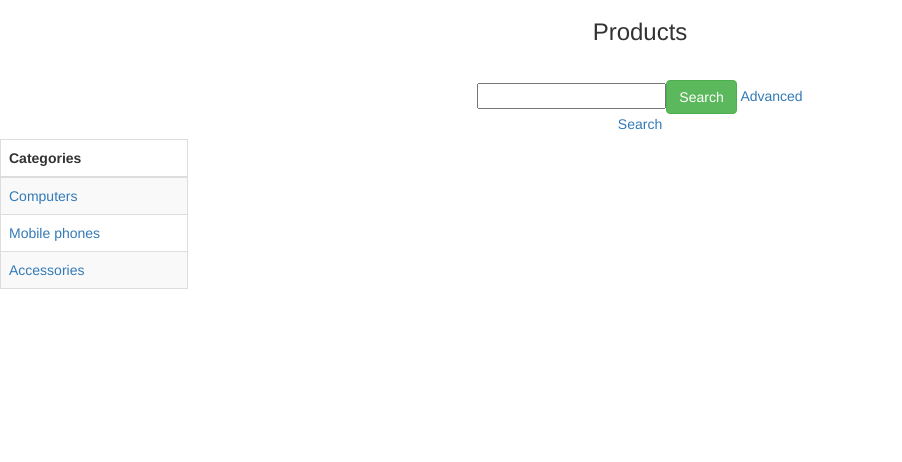
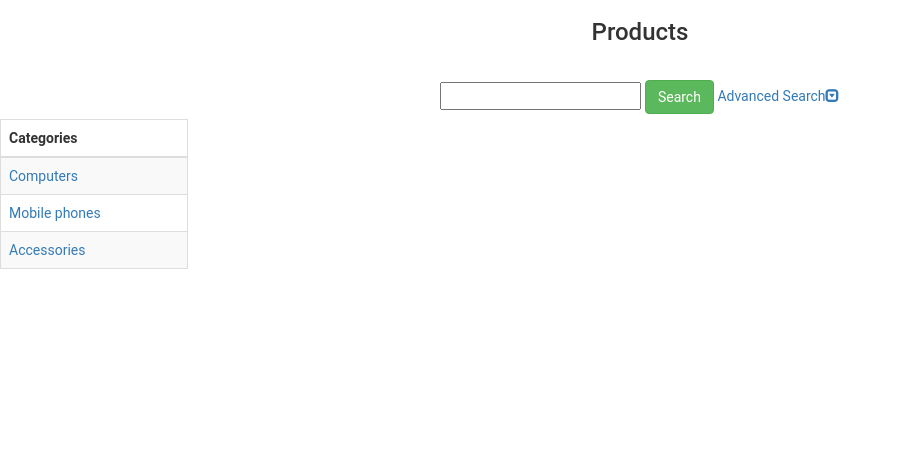
Before and after one commit to J-Hieta/Online-shop-application, a PHP site: page /Layouts/index.php in a window 1280 px wide. Shown: the part 338-800 px from the top of the page, without its empty margins (0-902 px from the left). Run offline with PHP 8.4, Linux system fonts and the light colour scheme; data comes from the database, SQL or seed files in the repository.

Commit message:
Monkey with a wrench
...is going wild

```diff
--- a/Layouts/index.php
+++ b/Layouts/index.php
@@ -81,14 +81,18 @@ session_start();
   <h3 align="center">Products</h3><br>
   <div align="center" style="padding: 5px" class="search">
 
-  <!-- Advanced search -->
   <form id="search" method="post">
   <div class="form input-group">
-    <input required name="input" value="" id="search-input" type="text">
-    <button id="search_button" class="btn btn-success" type="submit" name="searchButton" value="submit">Search</button>
-    <a role="button" onclick="showAdvanced()" id="advanced_text" style="margin-left: 1%;">Advanced Search</a>
+    <!-- Basic Search -->
+    <div class="row">
+      <input required name="input" value="" id="search-input" type="text">
+      <button id="search_button" class="btn btn-success" type="submit" name="searchButton" value="submit">Search</button>
+      <a role="button" onclick="showAdvanced()" id="advanced_text">Advanced Search<span class="glyphicon glyphicon-collapse-down"></span></a>
+    </div>
+
+    <!-- Advanced search -->
     <div class="row" id="advanced_options" hidden><br>
-    <select name="category" name="search-category" id="search-category">
+      <select name="category" name="search-category" id="search-category">
         <option value="">Select category</option>
         <option value="computers">Computers</option>
         <option value="phones">Phones</option>
--- a/Scripts/index.js
+++ b/Scripts/index.js
@@ -14,12 +14,14 @@ function getProducts(categoryId) {
 function showAdvanced() {
     if ($('#advanced_text').text() === 'Advanced Search') {
         $('#advanced_options').slideDown('slow', () => {
-            $('#advanced_text').text('Hide Advanced Options');
+            $('#advanced_text').text('Hide Advanced Options')
+            .append('<span class="glyphicon glyphicon-collapse-up"></span>');
         });
     }
     else {
         $('#advanced_options').slideUp('slow', () => {
-            $('#advanced_text').text('Advanced Search');
+            $('#advanced_text').text('Advanced Search')
+            .append('<span class="glyphicon glyphicon-collapse-down"></span>');
         });
     }
 }
--- a/styles/styles.css
+++ b/styles/styles.css
@@ -1,13 +1,11 @@
+body {
+  font-family: 'Roboto', sans-serif;
+}
+
 /* Remove the navbar's default margin-bottom and rounded borders */
 .navbar {
    margin-bottom: 0;
    border-radius: 0;
-}
-
- /* Add a gray background color and some padding to the footer */
-footer {
-    background-color: #f2f2f2;
-    padding: 25px;
 }
 
 .carousel-inner img {
@@ -26,3 +24,20 @@ footer {
 table td {
   cursor: pointer;
 }
+
+#search select {
+  height: 25px;
+  margin-right: 3%;
+  margin-bottom: 5%;
+}
+
+#search input {
+  height: 22px;
+}
+
+input, select {
+  box-sizing: content-box;
+  -ms-box-sizing:content-box;
+  -moz-box-sizing:content-box;
+  -webkit-box-sizing:content-box;
+}
```
